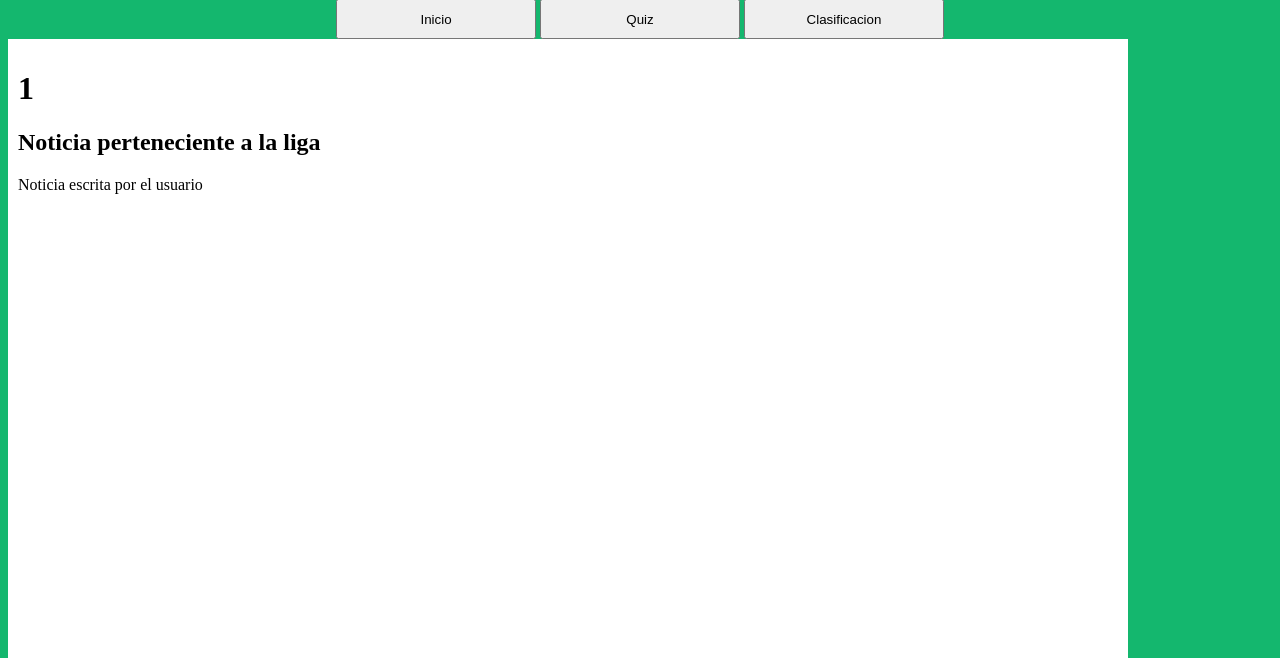
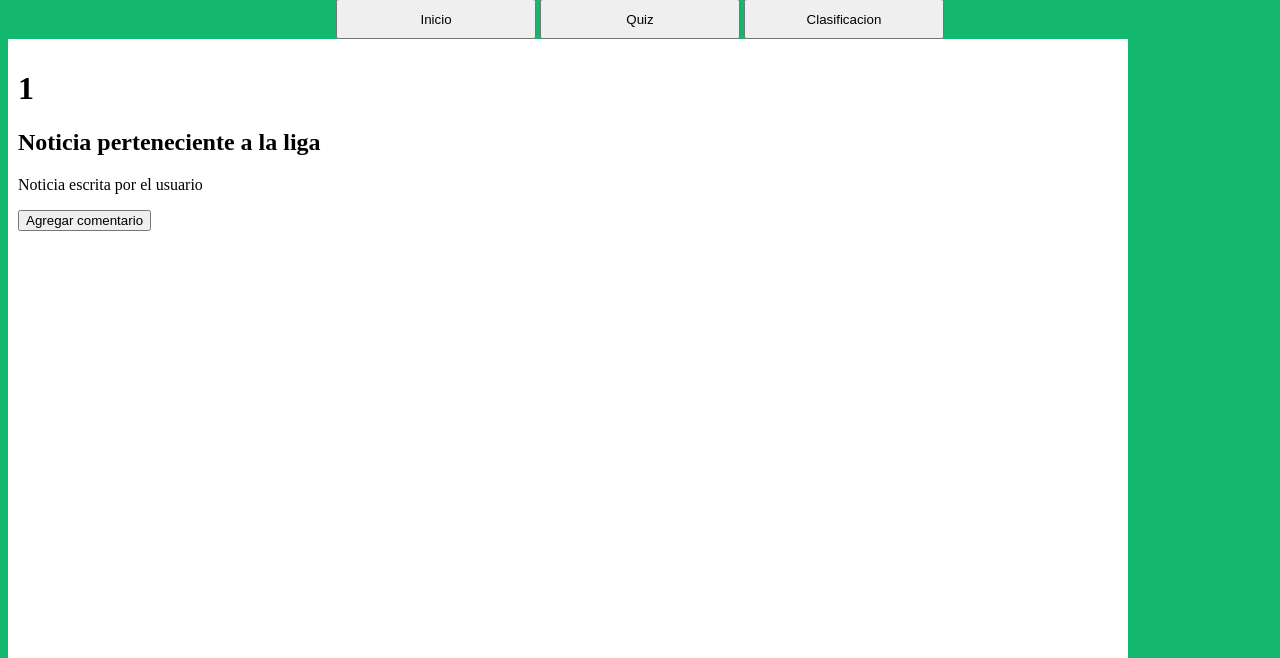
Before and after one commit to gonzalofdv/AW, a PHP site: page /mostrarNoticia.php?titulo=1 in a window 1280 px wide. Shown: the part 249-907 px from the top of the page. Run offline with PHP 8.4, Linux system fonts and the light colour scheme; the visitor is signed in with stand-in values (Sample User, id 1); data comes from the database, SQL or seed files in the repository; data that the repository does not hold is empty.

Commit message:
Update mostrarNoticia.php

```diff
--- a/mostrarNoticia.php
+++ b/mostrarNoticia.php
@@ -42,6 +42,7 @@ $idNoticia = $_GET['idN'];
 		<h2>Noticia perteneciente a la liga <?php echo $liga->Nombre;  ?></h2>
 		<p><?php echo $cuerpo; ?></p>
 		<p>Noticia escrita por el usuario <?php echo $usuario->NombreUsuario; ?></p>
+		<button onclick="location.href='formularioComentario.php'">Agregar comentario</button>
 
 	</div>
 
```
